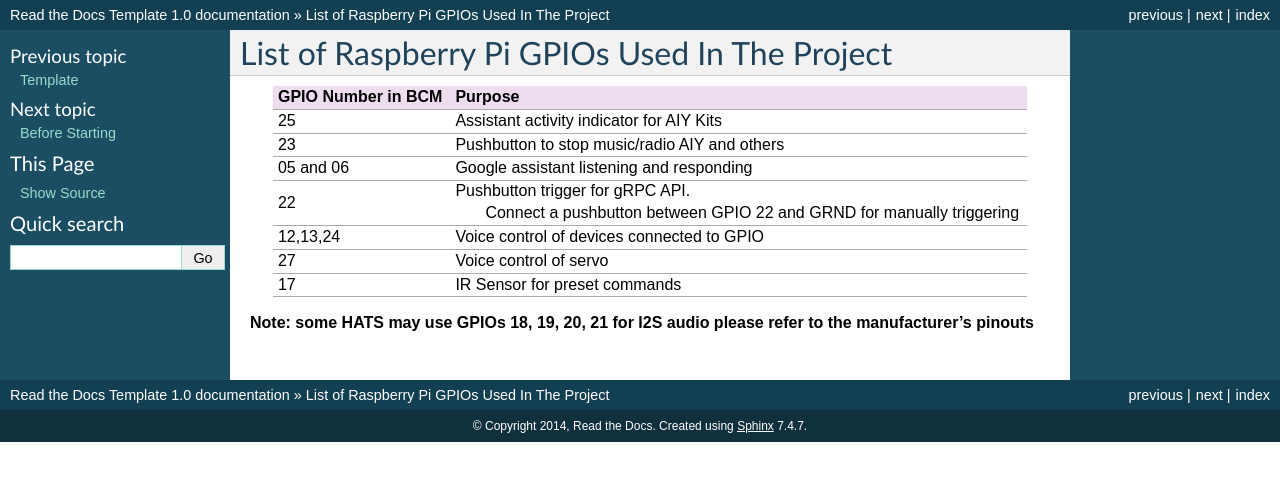
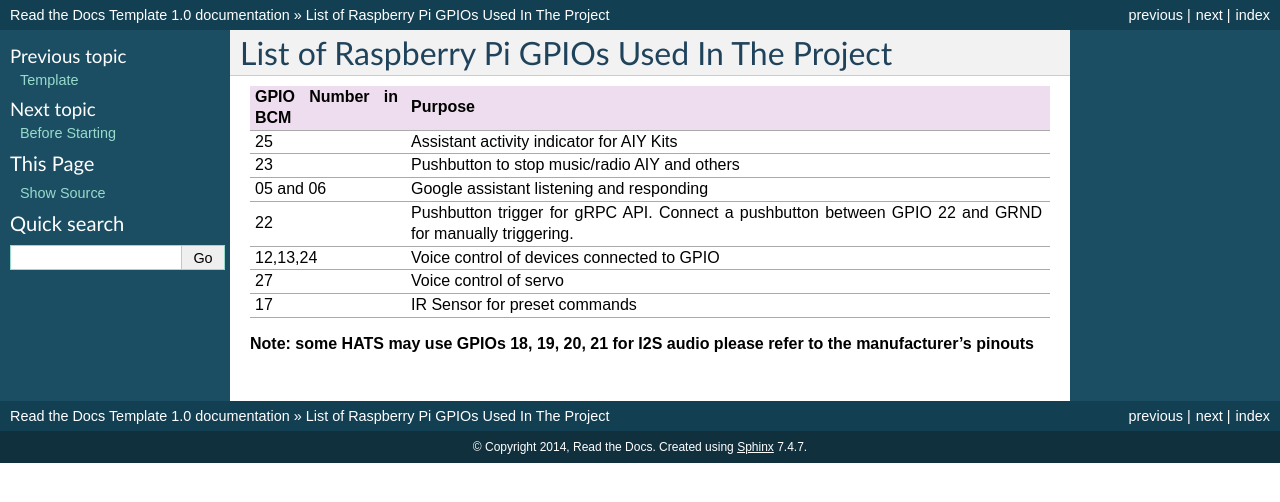
Before and after one commit to shivasiddharth/GassistPi-Documentation, a Sphinx documentation site: the page built from docs/rpigpios.rst, in a window 1280 px wide. Shown: the top 502 px of the page. Built offline with Sphinx 7.4.7, drawn with Linux system fonts in a browser that asks for light colours.

```diff
--- a/docs/rpigpios.rst
+++ b/docs/rpigpios.rst
@@ -13,7 +13,7 @@ List of Raspberry Pi GPIOs Used In The Project
 | 05 and 06         | Google assistant listening and responding                             |
 +-------------------+-----------------------------------------------------------------------+
 | 22                | Pushbutton trigger for gRPC API.                                      |
-|                   |  Connect a pushbutton between GPIO 22 and GRND for manually triggering|
+|                   | Connect a pushbutton between GPIO 22 and GRND for manually triggering.|
 +-------------------+-----------------------------------------------------------------------+
 | 12,13,24          | Voice control of devices connected to GPIO                            |
 +-------------------+-----------------------------------------------------------------------+
```
